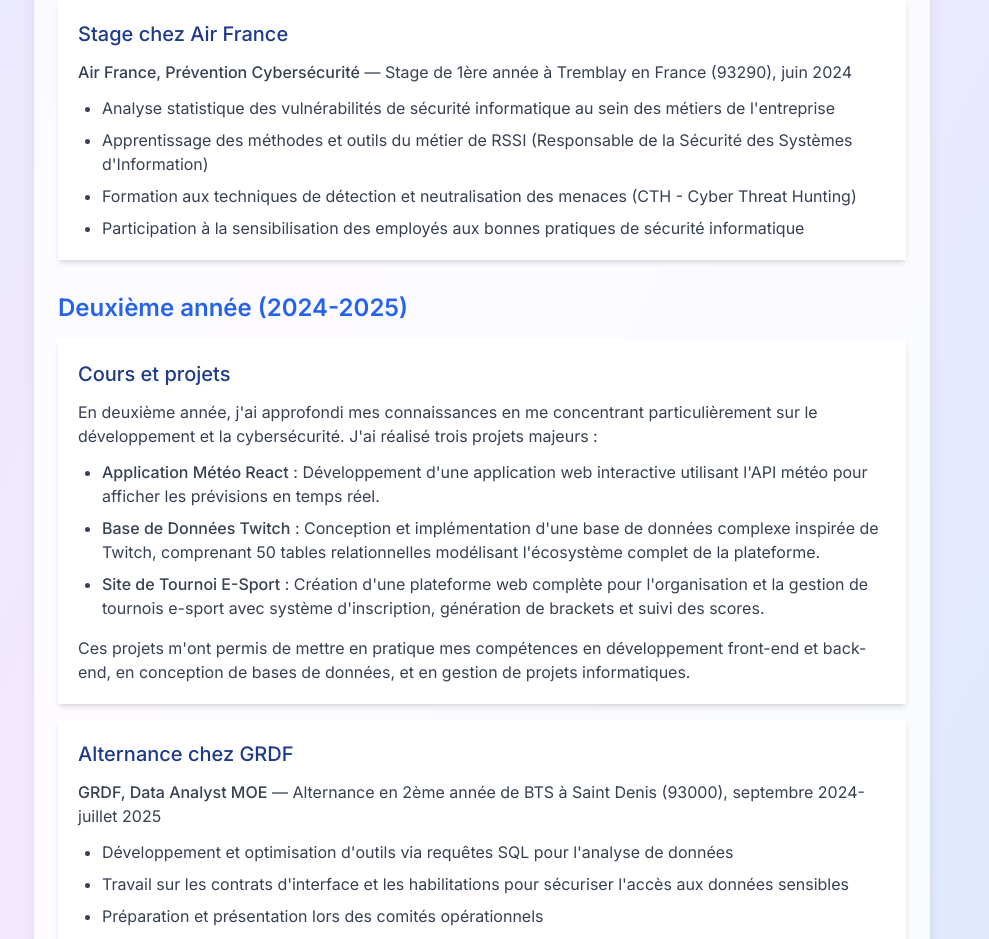
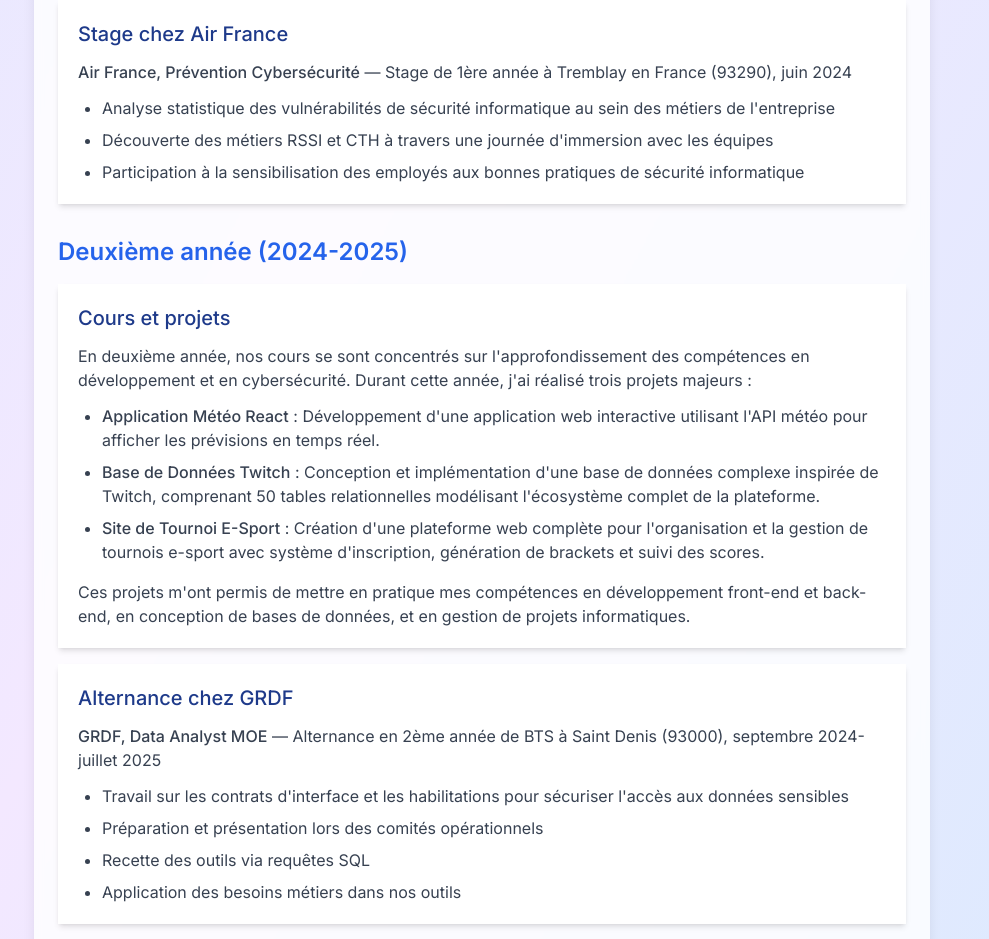
Before and after one commit to Alexandrecham/Portfolio, a Next.js app: page /bts-sio in a window 1280 px wide. Shown: the part 1300-2239 px from the top of the page, without its empty margins (158-1147 px from the left). Built offline with nearby package versions, Linux system fonts and the light colour scheme.

Commit message:
Add BTS SIO page with course details and internship/work experience info

```diff
--- a/app/bts-sio/page.tsx
+++ b/app/bts-sio/page.tsx
@@ -83,8 +83,7 @@
             </p>
             <ul className="list-disc pl-6 text-gray-700 space-y-2">
               <li>Analyse statistique des vulnérabilités de sécurité informatique au sein des métiers de l'entreprise</li>
-              <li>Apprentissage des méthodes et outils du métier de RSSI (Responsable de la Sécurité des Systèmes d'Information)</li>
-              <li>Formation aux techniques de détection et neutralisation des menaces (CTH - Cyber Threat Hunting)</li>
+              <li>Découverte des métiers RSSI et CTH à travers une journée d'immersion avec les équipes</li>
               <li>Participation à la sensibilisation des employés aux bonnes pratiques de sécurité informatique</li>
             </ul>
           </div>
@@ -95,7 +94,8 @@
           <div className="bg-white/90 p-5 rounded-lg shadow-md mb-4">
             <h3 className="text-xl font-medium mb-3">Cours et projets</h3>
             <p className="mb-3 text-gray-700">
-              En deuxième année, j'ai approfondi mes connaissances en me concentrant particulièrement sur le développement et la cybersécurité. J'ai réalisé trois projets majeurs :
+              En deuxième année, nos cours se sont concentrés sur l'approfondissement des compétences en développement et en cybersécurité.
+              Durant cette année, j'ai réalisé trois projets majeurs :
             </p>
             <ul className="list-disc pl-6 mb-4 text-gray-700 space-y-2">
               <li><span className="font-medium">Application Météo React</span> : Développement d'une application web interactive utilisant l'API météo pour afficher les prévisions en temps réel.</li>
@@ -113,11 +113,10 @@
               <span className="font-medium">GRDF, Data Analyst MOE</span> — Alternance en 2ème année de BTS à Saint Denis (93000), septembre 2024-juillet 2025
             </p>
             <ul className="list-disc pl-6 text-gray-700 space-y-2">
-              <li>Développement et optimisation d'outils via requêtes SQL pour l'analyse de données</li>
               <li>Travail sur les contrats d'interface et les habilitations pour sécuriser l'accès aux données sensibles</li>
               <li>Préparation et présentation lors des comités opérationnels</li>
-              <li>Participation à l'amélioration continue des processus de gestion des données</li>
-              <li>Collaboration avec les équipes techniques et métiers pour répondre aux besoins d'analyse</li>
+              <li>Recette des outils via requêtes SQL</li>
+              <li>Application des besoins métiers dans nos outils</li>
             </ul>
           </div>
         </section>
```
Also changed, not shown: 1 other file (tests, documents, lock files or other folders).
